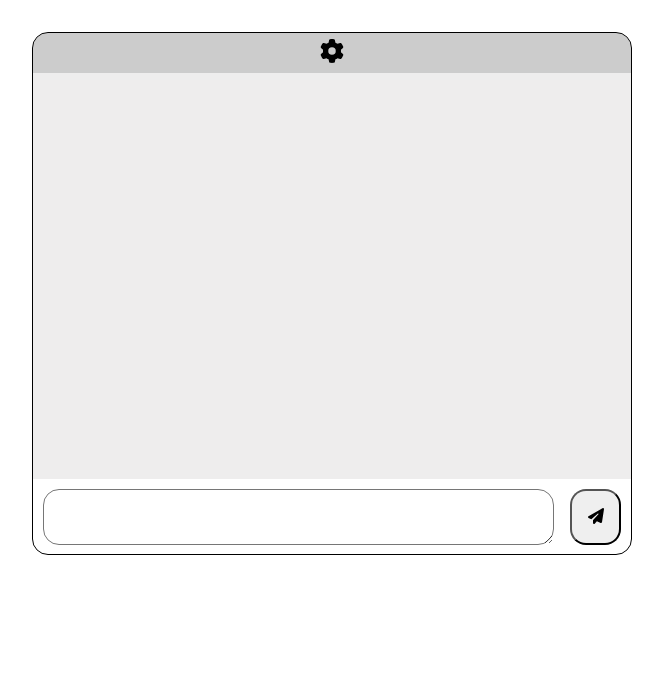
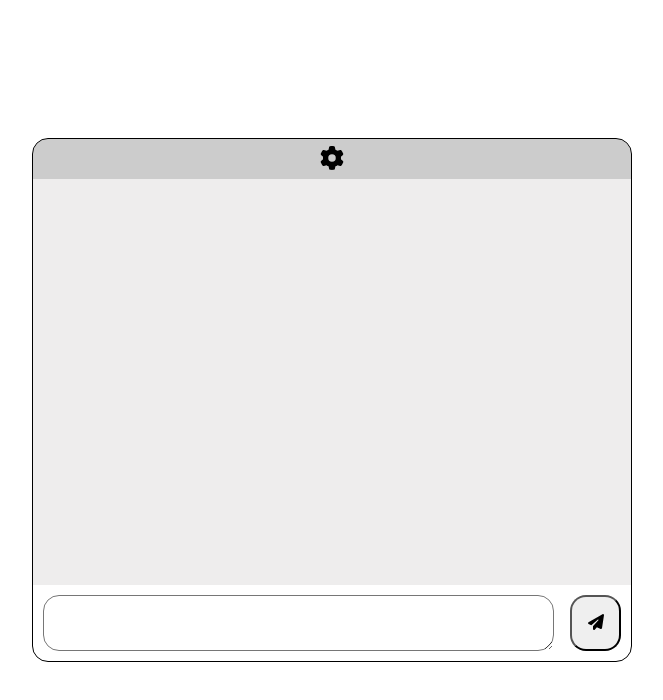
Before and after one commit to dexinho/open-ai-practice, a React (Vite) app in the folder frontend/: page / in a window 1280 px wide. Shown: the top 700 px of the page, without its empty margins (308-971 px from the left). Built offline with nearby package versions, Linux system fonts and the light colour scheme.

Commit message:
added #root

```diff
--- a/frontend/src/index.css
+++ b/frontend/src/index.css
@@ -5,7 +5,8 @@
 }
 
 html,
-body {
+body,
+#root {
   width: 100%;
   height: 100%;
 }
```
